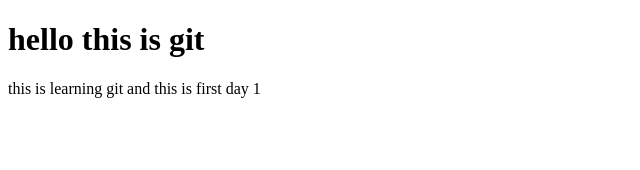
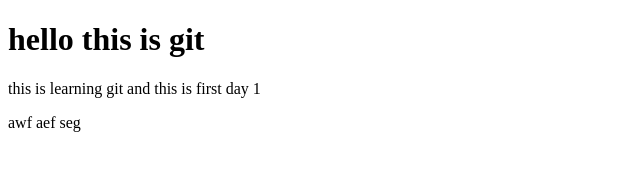
Before and after one commit to Satyam7yadav/GRTProjects, a plain HTML site: page index.html in a window 1280 px wide. Shown: the full height of the page, 0-640 px from the left. Drawn offline with Linux system fonts and the light colour scheme.

Commit message:
5th commit

```diff
--- a/index.html
+++ b/index.html
@@ -8,5 +8,10 @@
 <body>
     <h1>hello this is git</h1>
     <p> this is learning git and this is first day 1</p>
+    awf
+    aef
+
+    seg
+
 </body>
 </html>
```
